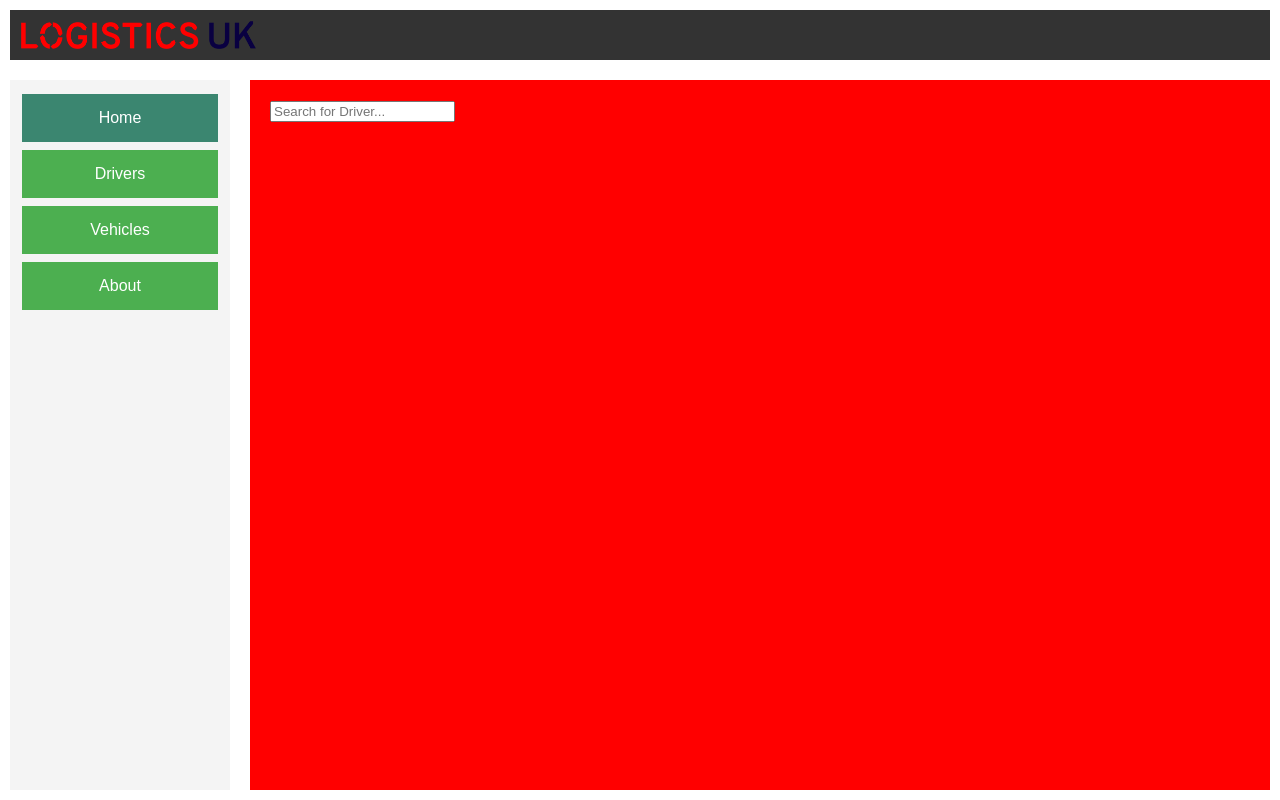
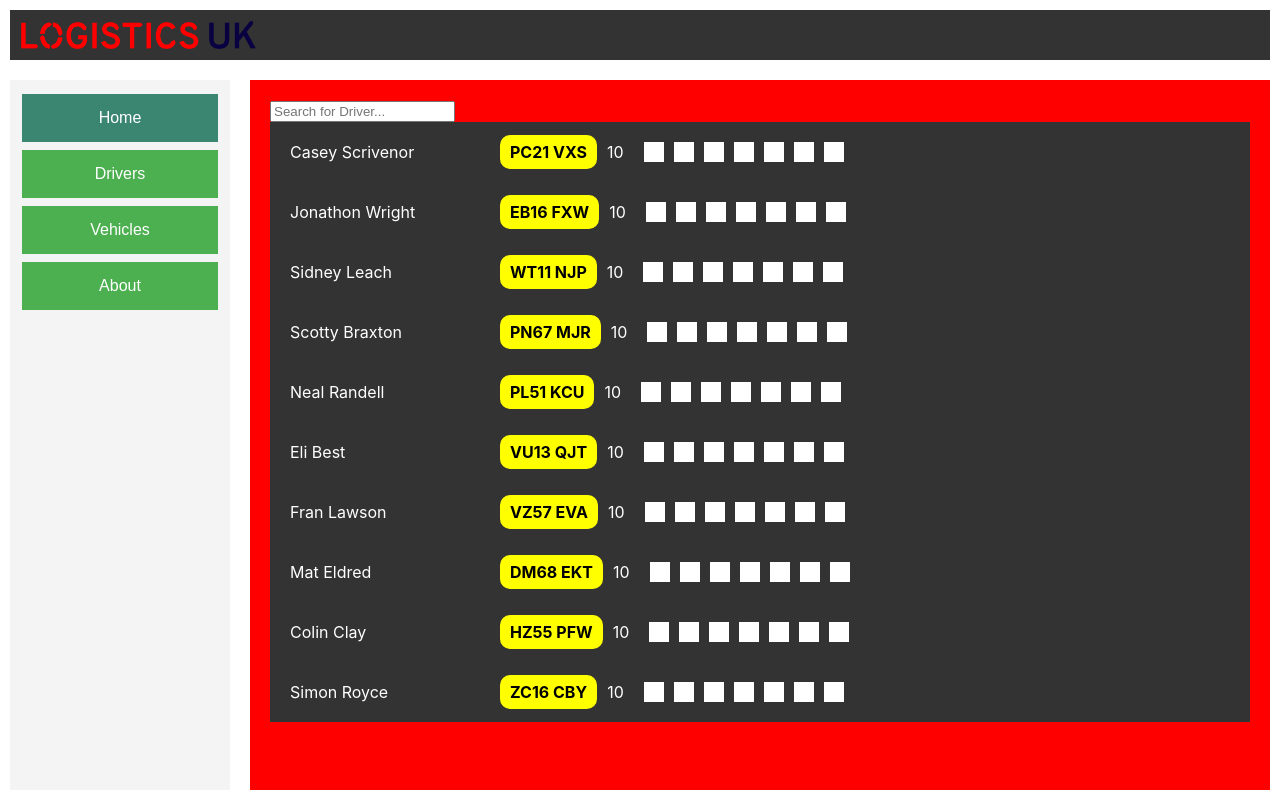
Before and after one commit to devon-rodriguez-davies/logistics-fullstack, a React (Create React App) app: page / in a window 1280 px wide. Built offline with nearby package versions, Linux system fonts and the light colour scheme.

Commit message:
Setting layout of main table

```diff
--- a/src/Components/MainSection.jsx
+++ b/src/Components/MainSection.jsx
@@ -1,5 +1,7 @@
 import React from 'react';
 import './Styles/MainSection.css';
+import Drivers from '../Data/drivers.json';
+import Row from './Row';
 
 const SearchBox = () => {
     return (
@@ -7,11 +9,11 @@ const SearchBox = () => {
     );
 };
 
-const EmptyComponent = () => {
+const Table = () => {
     return (
-        <div>
-            {/* Empty component */}
-        </div>
+        <>
+            {Drivers.data.map((driver, index) => (<Row key={index} driver={driver} />))}
+        </>
     );
 };
 
@@ -19,7 +21,7 @@ const MainSection = () => {
     return (
         <div className='main-section'>
             <SearchBox />
-            <EmptyComponent />
+            <Table />
         </div>
     );
 };
--- /dev/null
+++ b/src/Components/Row.jsx
@@ -0,0 +1,33 @@
+import React, { useState } from 'react';
+import './Styles/Row.css';
+
+const Row = ({driver}) => {
+    // Assuming everyoe has a forename and surname. Hopefully Cher doesn't become a driver.
+    const formattedName = driver.forename + " " + driver.surname;
+
+    // Assuming no special characters in the registration
+    const formattedRegistration = driver.vehicleRegistration.length !== 7 ? driver.vehicleRegistration
+        : driver.vehicleRegistration.toUpperCase().replace(/([A-Z0-9]{4})([A-Z0-9]{3})/, '$1 $2');
+
+    return (
+        <div className="row">
+            <div
+                id="driver"
+                className="text-component driver"
+                title={formattedName}
+            >
+                {formattedName}
+            </div>
+            <div className="text-component registration">{formattedRegistration}</div>
+            <div className="text-component minutes">10</div>
+            {Array.from({ length: 7 }).map((_, index) => (
+                <div
+                    key={index}
+                    className={`day ${true ? 'active' : ''}`}
+                />
+            ))}
+        </div>
+    );
+};
+
+export default Row;
--- /dev/null
+++ b/src/Components/Styles/Row.css
@@ -0,0 +1,36 @@
+.row {
+    background-color: #333;
+    color: white;
+    padding: 10px;
+    display: flex;
+    align-items: center;
+  }
+
+.text-component {
+    background-color: #333;
+    color: white;
+    padding: 10px;
+  }
+
+.driver {
+    width: 200px;
+    overflow: hidden;
+    text-overflow: ellipsis;
+    white-space: nowrap;
+}
+
+.registration {
+    background-color: yellow;
+    color: black;
+    border-radius: 10px;
+    height: 14px;
+    line-height: 14px;
+    font-weight: bold;
+}
+
+.day {
+    height: 20px;
+    width: 20px;
+    background-color: white;
+    margin-left: 10px;
+}
```
